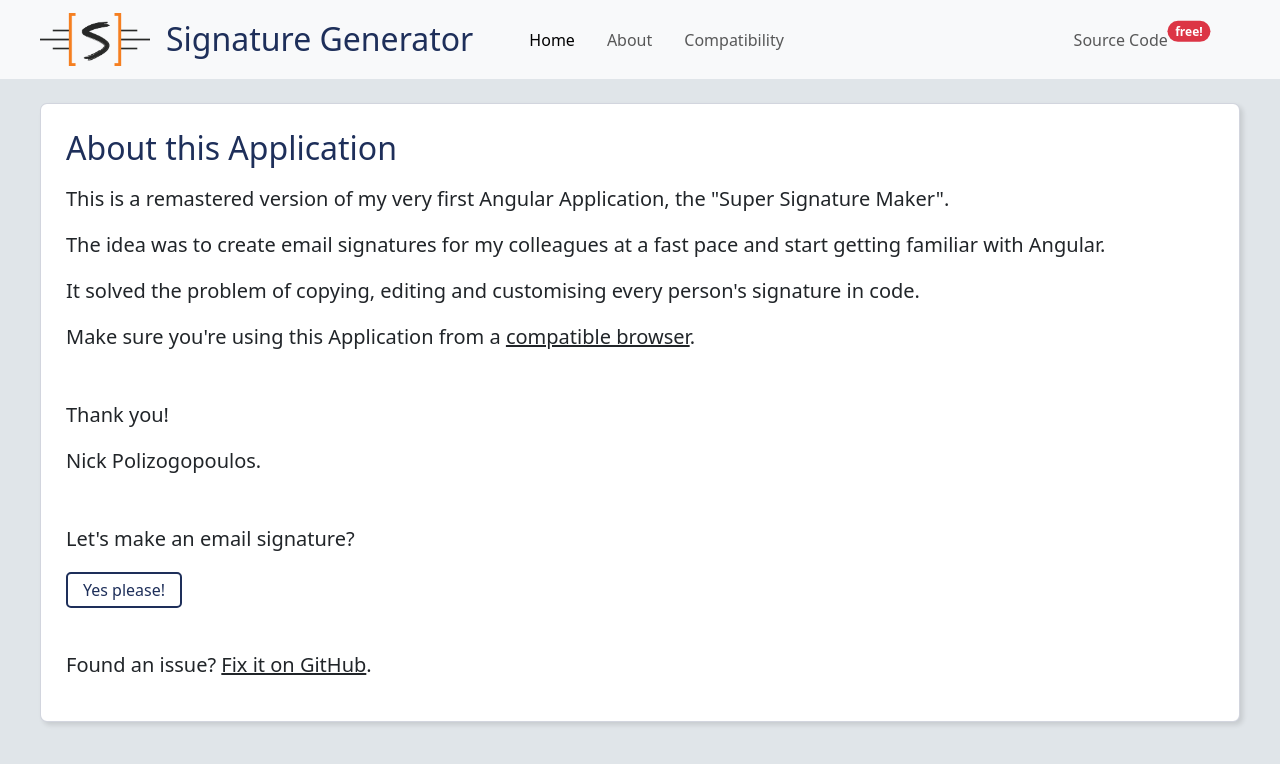
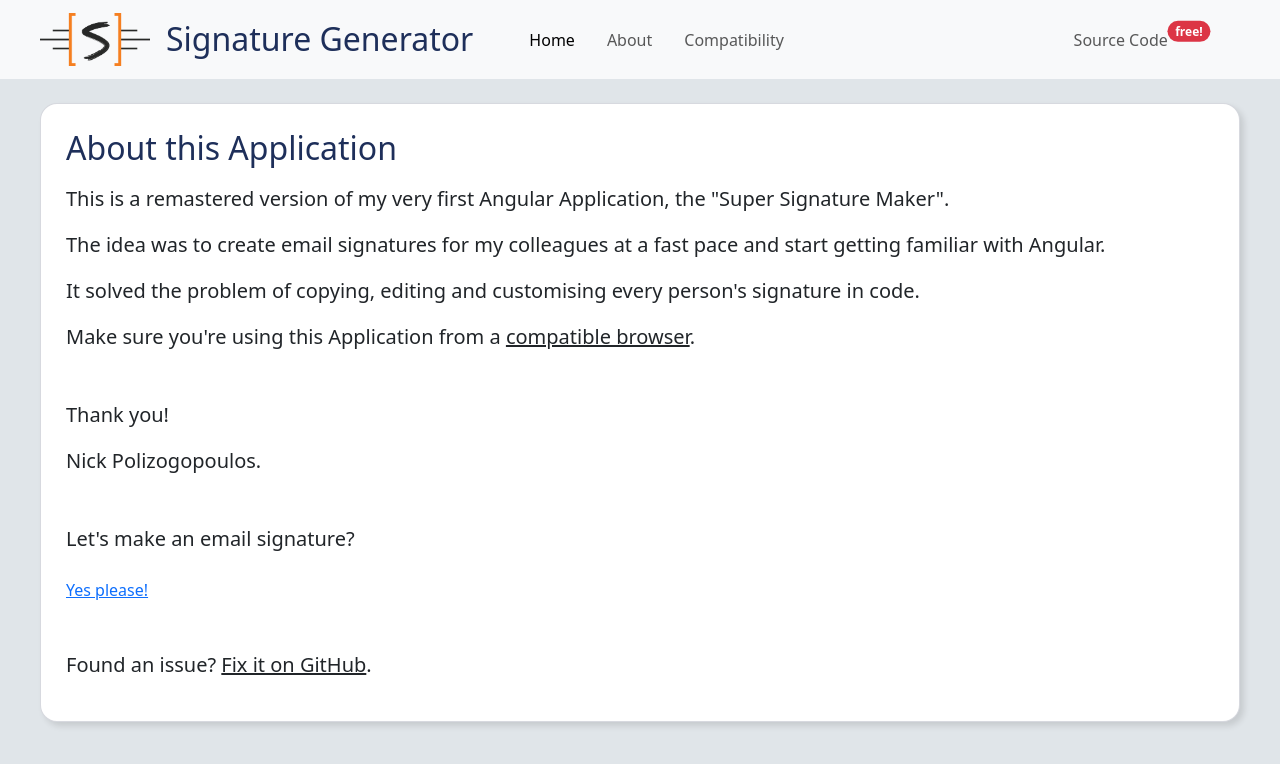
Before and after one commit to nickpolizogopoulos/signature-generator, an Angular app: page /about in a window 1280 px wide. Shown: the top 764 px of the page. Built offline with nearby package versions, Linux system fonts and the light colour scheme.

Commit message:
Added favicon and fixed css. `

```diff
--- a/src/index.html
+++ b/src/index.html
@@ -5,7 +5,7 @@
   <title>Signature Generator Application</title>
   <base href="/">
   <meta name="viewport" content="width=device-width, initial-scale=1">
-  <link rel="icon" type="image/x-icon" href="favicon.ico">
+  <link rel="icon" type="image/png" href="assets/favicon.png">
   <link href="https://cdn.jsdelivr.net/npm/bootstrap@5.3.3/dist/css/bootstrap.min.css" rel="stylesheet" integrity="sha384-QWTKZyjpPEjISv5WaRU9OFeRpok6YctnYmDr5pNlyT2bRjXh0JMhjY6hW+ALEwIH" crossorigin="anonymous">
 </head>
 <body>
--- a/src/styles.css
+++ b/src/styles.css
@@ -3,6 +3,10 @@ body {
 }
 h1,h2,h3,h4,h5 {
     color: rgb(30, 47, 90);
+}
+.container-fluid {
+    max-width: 1800px;
+    padding: 0px 40px;
 }
 .nodecor {
     text-decoration: none;
@@ -19,9 +23,6 @@ h1,h2,h3,h4,h5 {
 .mainblue {
     color: rgb(30, 47, 90);
 }
-.noselect {
-    user-select: none;
-}
 .form-control {
     border-radius: 4px;
     margin-bottom: 8px;
@@ -33,22 +34,28 @@ h1,h2,h3,h4,h5 {
 .form-check {
     margin-top: 10px;
 }
+.form-check-input {
+    cursor: pointer;
+}
 .form-check-input:focus {
     box-shadow: none;
     border: 1px solid rgb(30, 47, 90, 0.6);
 }
+.form-check label {
+    cursor: pointer;
+}
 .boxSection {
     background-color: rgb(255, 255, 255);
     padding: 25px;
-    border-radius: 7px;
-    border: 1px solid rgb(30, 47, 90, 0.2);
-    box-shadow: 3px 3px 5px rgba(0, 0, 0, 0.113);
+    border-radius: 17px;
+    border: 1px solid rgba(21, 33, 64, 0.168);
+    box-shadow: 4px 4px 6px rgba(0, 0, 0, 0.113);
     margin-bottom: 30px;
 }
 .clickToCopyBox {
     margin-top: 35px;
 }
-.my-btn {
+.button {
     color: rgb(30, 47, 90);
     background-color: transparent;
     border-radius: 5px;
@@ -57,8 +64,8 @@ h1,h2,h3,h4,h5 {
     cursor: pointer;
     text-decoration: none;
 }
-.my-btn:hover {
-    box-shadow: 2px 2px 5px rgba(0, 0, 0, 0.4);
+.button:hover {
+    box-shadow: 2px 2px 5px rgba(0, 0, 0, 0.3);
 }
 .copy-response {
     border-radius: 5px;
@@ -66,17 +73,8 @@ h1,h2,h3,h4,h5 {
     border: 2px solid transparent;
     cursor: default;
 }
-.form-check-input {
-    cursor: pointer;
-}
-.form-check label {
-    cursor: pointer;
-}
-.signature {
+.signatureBox {
     box-shadow: 2px 2px 7px 2px rgba(0, 0, 0, 0.12);
-}
-.container-fluid {
-    padding: 0px 40px;
 }
 ::-moz-selection { /* Code for Firefox */
     color: white;
```
Also changed, not shown: src/assets/favicon.png (added).
